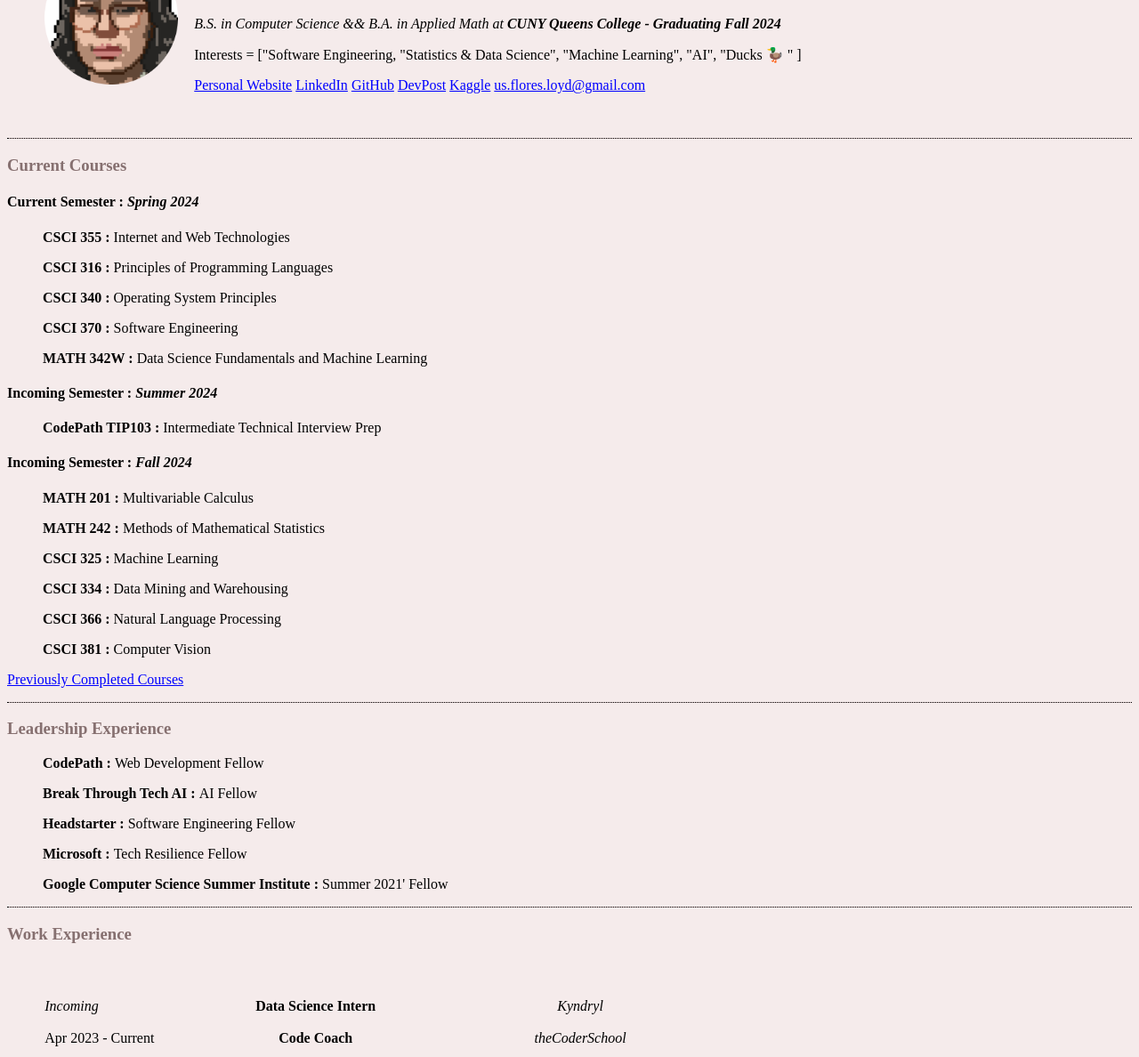
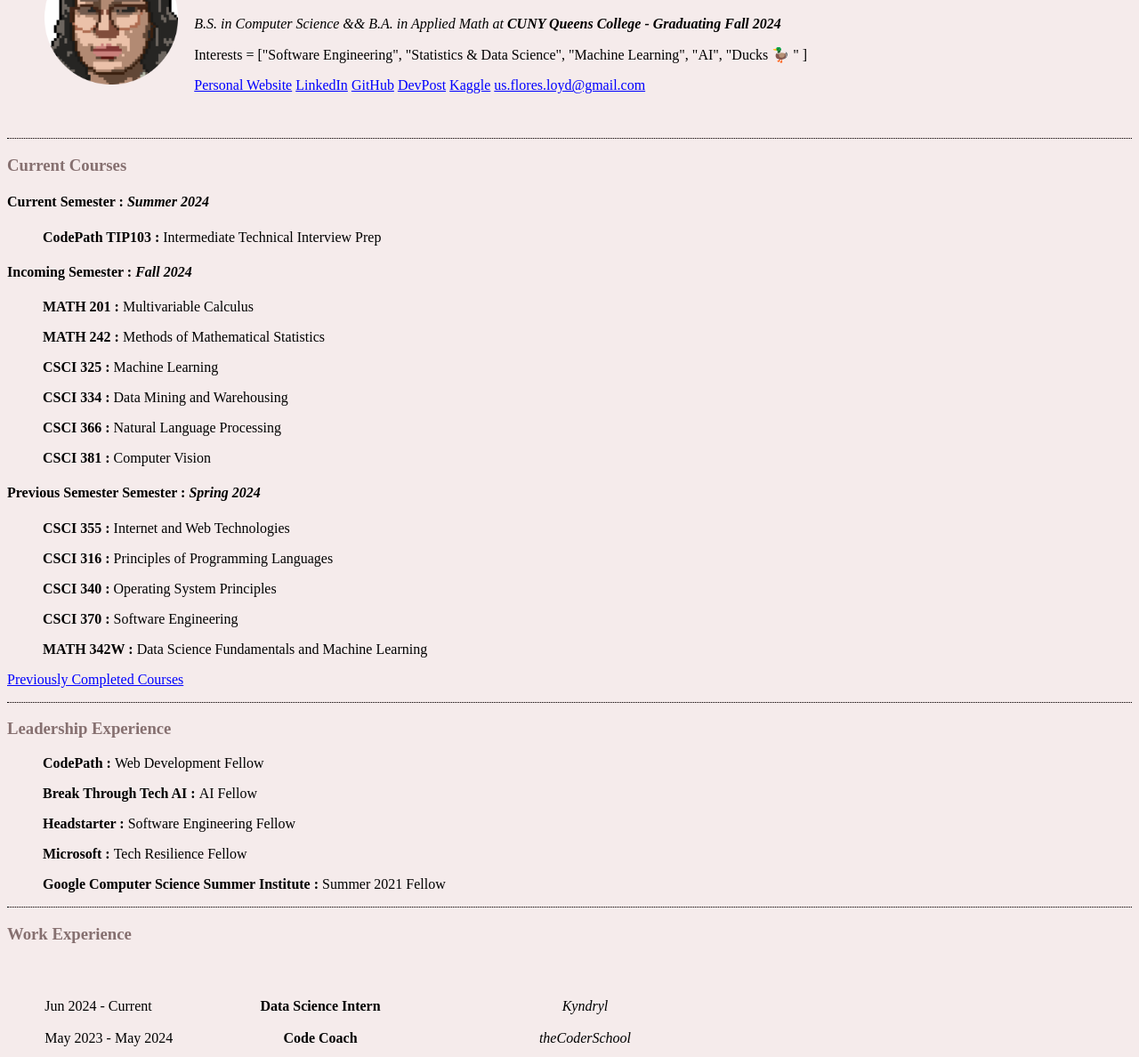
Before and after one commit to floresloyd/cv, a plain HTML site: page index.html in a window 1280 px wide. Shown: the part 112-1300 px from the top of the page at 89% size. Drawn offline with Linux system fonts and the light colour scheme.

Commit message:
Yagmur feedback, certificates, adjustment of classes

```diff
--- a/index.html
+++ b/index.html
@@ -13,7 +13,7 @@
                 <td>
                     <h1>Loyd Flores</h1>
                     <p><em>B.S. in Computer Science && B.A. in Applied Math at <strong>CUNY Queens College - Graduating Fall 2024</strong></strong></em></p>
-                    <p> Interests = ["Software Engineering, "Statistics & Data Science", "Machine Learning", "AI", "Ducks 🦆 " ]  </p>
+                    <p> Interests = ["Software Engineering", "Statistics & Data Science", "Machine Learning", "AI", "Ducks 🦆 " ]  </p>
                     <span><a href="https://www.loydnf.co/">Personal Website</a></span>
                     <span><a href="https://www.linkedin.com/in/loyd-flores/">LinkedIn</a> </span>
                     <span><a href="https://github.com/floresloyd">GitHub</a></span>
@@ -26,14 +26,7 @@
         <hr>
         <h3><strong>Current Courses</strong></h3>
 
-        <h4><strong>Current Semester : </strong><em>Spring 2024 </em></h4>
-        <ul><p><strong> CSCI 355 : </strong> Internet and Web Technologies </p></ul>
-        <ul><p><strong>CSCI 316  : </strong> Principles of Programming Languages</p></ul>
-        <ul><p><strong> CSCI 340 : </strong> Operating System Principles </p></ul>
-        <ul><p><strong> CSCI 370 : </strong>  Software  Engineering </p></ul>
-        <ul><p><strong> MATH 342W : </strong> Data Science Fundamentals and Machine Learning </p></ul>
-
-        <h4><strong>Incoming Semester : </strong><em>Summer 2024 </em></h4>
+        <h4><strong>Current Semester : </strong><em>Summer 2024 </em></h4>
         <ul><p><strong> CodePath TIP103 : </strong> Intermediate Technical Interview Prep  </p></ul>
 
         <h4><strong>Incoming Semester : </strong><em>Fall 2024 </em></h4>
@@ -43,6 +36,14 @@
         <ul><p><strong> CSCI 334 : </strong> Data Mining and Warehousing </p></ul>
         <ul><p><strong> CSCI 366 : </strong> Natural Language Processing </p></ul>
         <ul><p><strong> CSCI 381 : </strong> Computer Vision </p></ul>
+
+        <h4><strong>Previous Semester Semester : </strong><em>Spring 2024 </em></h4>
+        <ul><p><strong> CSCI 355 : </strong> Internet and Web Technologies </p></ul>
+        <ul><p><strong>CSCI 316  : </strong> Principles of Programming Languages</p></ul>
+        <ul><p><strong> CSCI 340 : </strong> Operating System Principles </p></ul>
+        <ul><p><strong> CSCI 370 : </strong>  Software  Engineering </p></ul>
+        <ul><p><strong> MATH 342W : </strong> Data Science Fundamentals and Machine Learning </p></ul>
+
 
 
 
@@ -57,20 +58,20 @@
             <p><strong> Break Through Tech AI : </strong> <a href="https://www.breakthroughtech.org/programs/the-ai-program/" class="leadershipLink">AI Fellow</a> </p>
             <p><strong> Headstarter          : </strong> <a href="https://theheadstarter.com/" class="leadershipLink">Software Engineering Fellow</a> </p>
             <p><strong> Microsoft          : </strong> <a href="https://learn.microsoft.com/en-us/training/paths/tech-resilience/" class="leadershipLink">Tech Resilience Fellow</a> </p>
-            <p><strong> Google Computer Science Summer Institute          : </strong> <a href="https://www.veritasai.com/veritasaiblog/https/wwwveritasaicom10-reasons-to-apply-to-googles-computer-science-summer-institute-cssi-program" class="leadershipLink">Summer 2021' Fellow </a> </p>
+            <p><strong> Google Computer Science Summer Institute          : </strong> <a href="https://www.veritasai.com/veritasaiblog/https/wwwveritasaicom10-reasons-to-apply-to-googles-computer-science-summer-institute-cssi-program" class="leadershipLink">Summer 2021 Fellow </a> </p>
 
         </ul>
         <hr>
         <h3><strong>Work Experience</strong></h3>
         <table>
             <tr>
-                <td><div style="font-style: italic;"> Incoming</div>
+                <td>Jun 2024 - Current</td>
                 </td>
                 <td class="workexp-table"><strong>Data Science Intern</strong></td>
                 <td class="workexp-table"><em> Kyndryl </em></td>
             </tr>
             <tr>
-                <td>Apr 2023 - Current</td>
+                <td>May 2023 - May 2024</td>
                 <td class="workexp-table"><strong>Code Coach </strong></td>
                 <td class="workexp-table"><em> theCoderSchool</em></td>
             </tr>
@@ -127,14 +128,14 @@
               <td>Member</td>
             </tr>
             <tr>
-                <td><a href="https://www.ptk.org/" class="orgLink">Phi Theta Kappa Honor's Society</a></td>
+                <td><a href="https://www.ptk.org/" class="orgLink">Phi Theta Kappa Honors Society</a></td>
                 <td>Member</td>
               </tr>
           </table>
         <hr>
         <h3><strong> Awards </strong></h3>
-        <a href="https://devpost.com/software/spacequeens" class="awardLink" >Brown University: Hack@Brown 2024' Hackathon Winner</a>
-        <p>Dean's Lister - Spring 2020, Fall 2020, Spring 2021, Fall 2021, Spring 2022, Fall 2022</p>
+        <a href="https://devpost.com/software/spacequeens" class="awardLink" >Brown University: Hack@Brown 2024 Hackathon Winner</a>
+        <p>Deans Lister - Spring 2020, Fall 2020, Spring 2021, Fall 2021, Spring 2022, Fall 2022</p>
         <hr>
         <h3><strong> Certificates </strong></h3>
          <table>
```
Also changed, not shown: images/Agile_explorer.jpg (added), images/aws_ccp.jpg (added).
